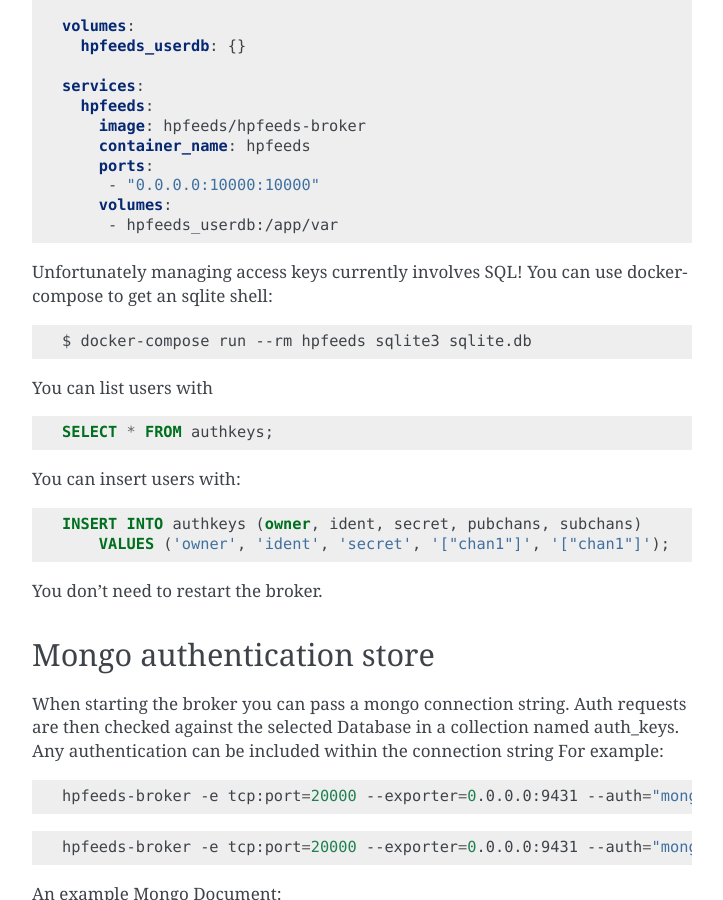
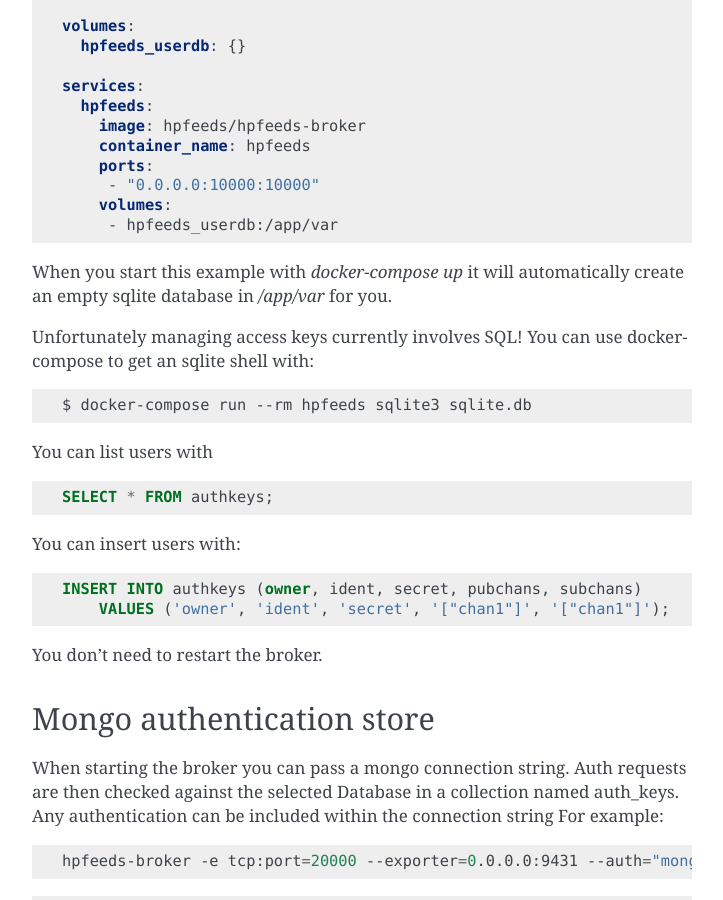
Before and after one commit to hpfeeds/hpfeeds, a Sphinx documentation site: the page built from docs/broker.rst, in a window 1280 px wide and 900 px high, scrolled down 2113 px. Shown: the whole window, without its empty margins (388-1111 px from the left). Built offline with Sphinx 7.4.7, drawn with Linux system fonts in a browser that asks for light colours.

Commit message:
Update broker.rst

```diff
--- a/docs/broker.rst
+++ b/docs/broker.rst
@@ -111,8 +111,10 @@
        volumes:
         - hpfeeds_userdb:/app/var
 
+When you start this example with `docker-compose up` it will automatically create an empty sqlite database in `/app/var` for you.
+
 Unfortunately managing access keys currently involves SQL! You can use
-docker-compose to get an sqlite shell:
+docker-compose to get an sqlite shell with:
 
 .. code-block:: bash
 
```
